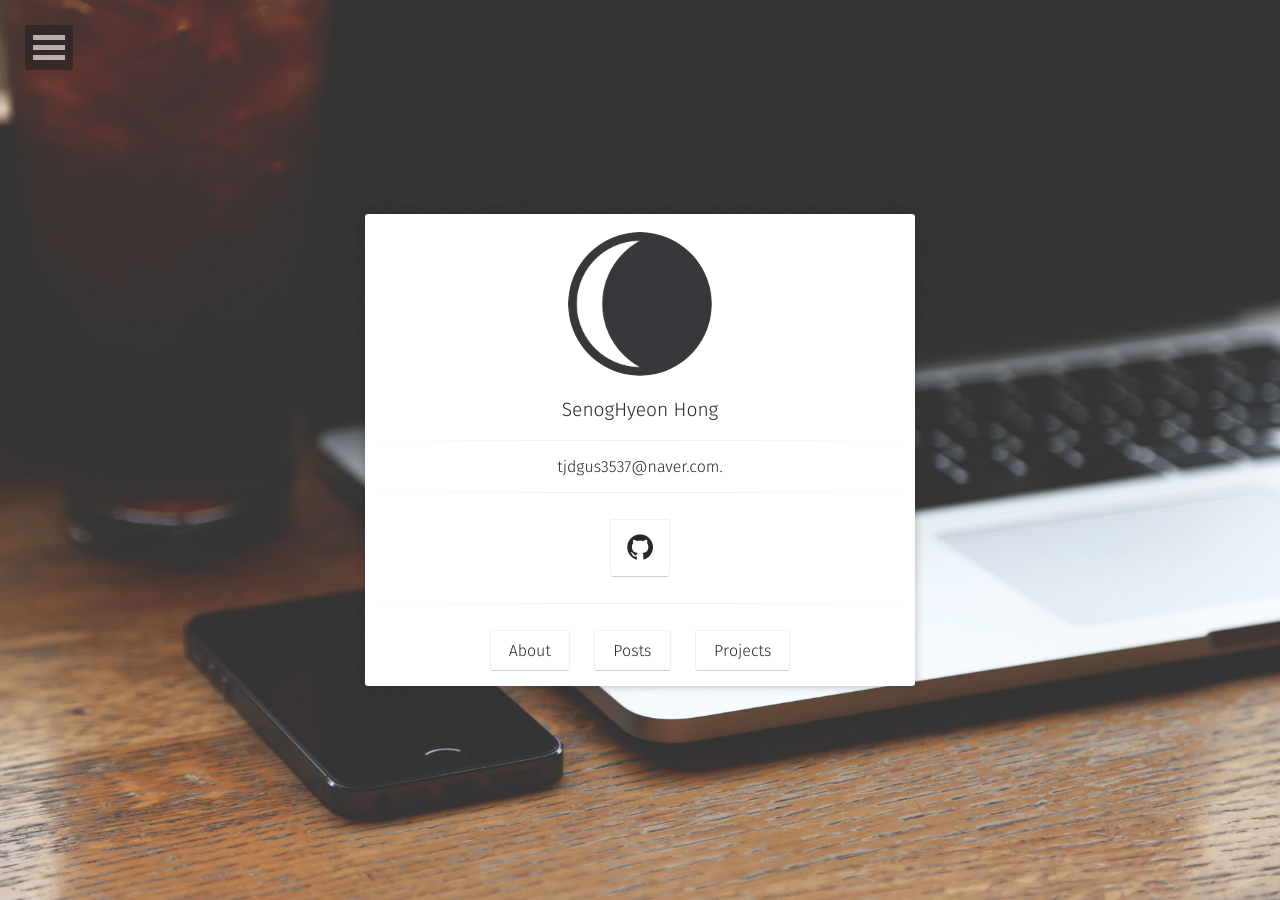
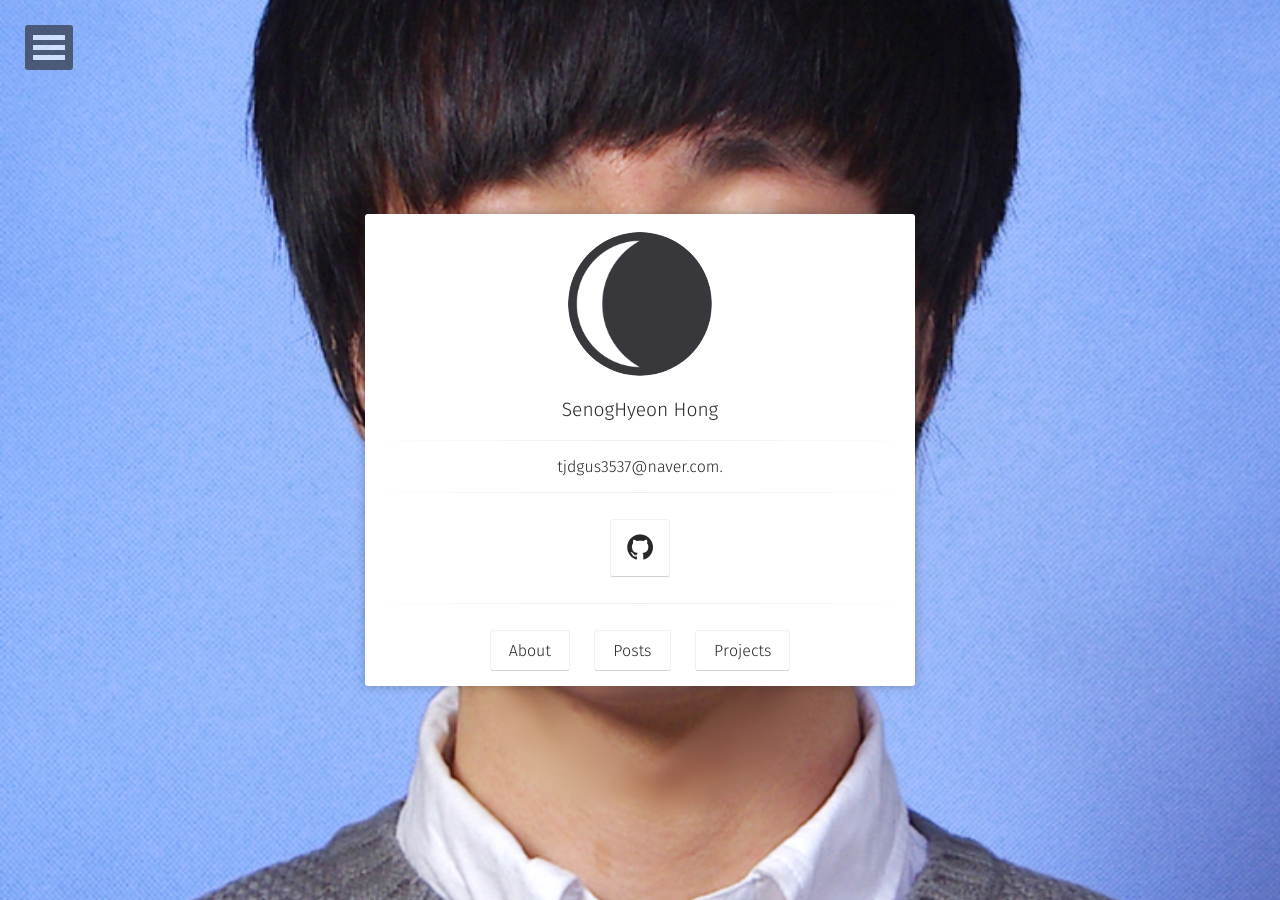
Before and after one commit to tjdgus3537/tjdgus3537.github.io, a Jekyll site: the page built from index.html, in a window 1280 px wide. Built offline with Jekyll 4.4.1, drawn with Linux system fonts in a browser that asks for light colours; some web fonts are replaced.

Commit message:
update decription and photo

```diff
--- a/_config.yml
+++ b/_config.yml
@@ -1,11 +1,11 @@
 # Site
 title:              SenogHyeon Hong
 bio:                'tjdgus3537@naver.com.'
-description:        "Moon is a minimal, one column jekyll theme for your blog."
+description:        "Repulic of Korea"
 reading_time:       true
 words_per_minute:   200
 logo:               'assets/img/logo.png'
-background:         'assets/img/placeholder-big.jpg'
+background:         'assets/img/hong.jpg'
 tiled_bg:           false   # Set this true if you want to tile your background image, otherwise it will be covered
 locale:             en_US
 url:                https://tjdgus3537.github.io
```
Also changed, not shown: assets/img/hong.jpg (added).
